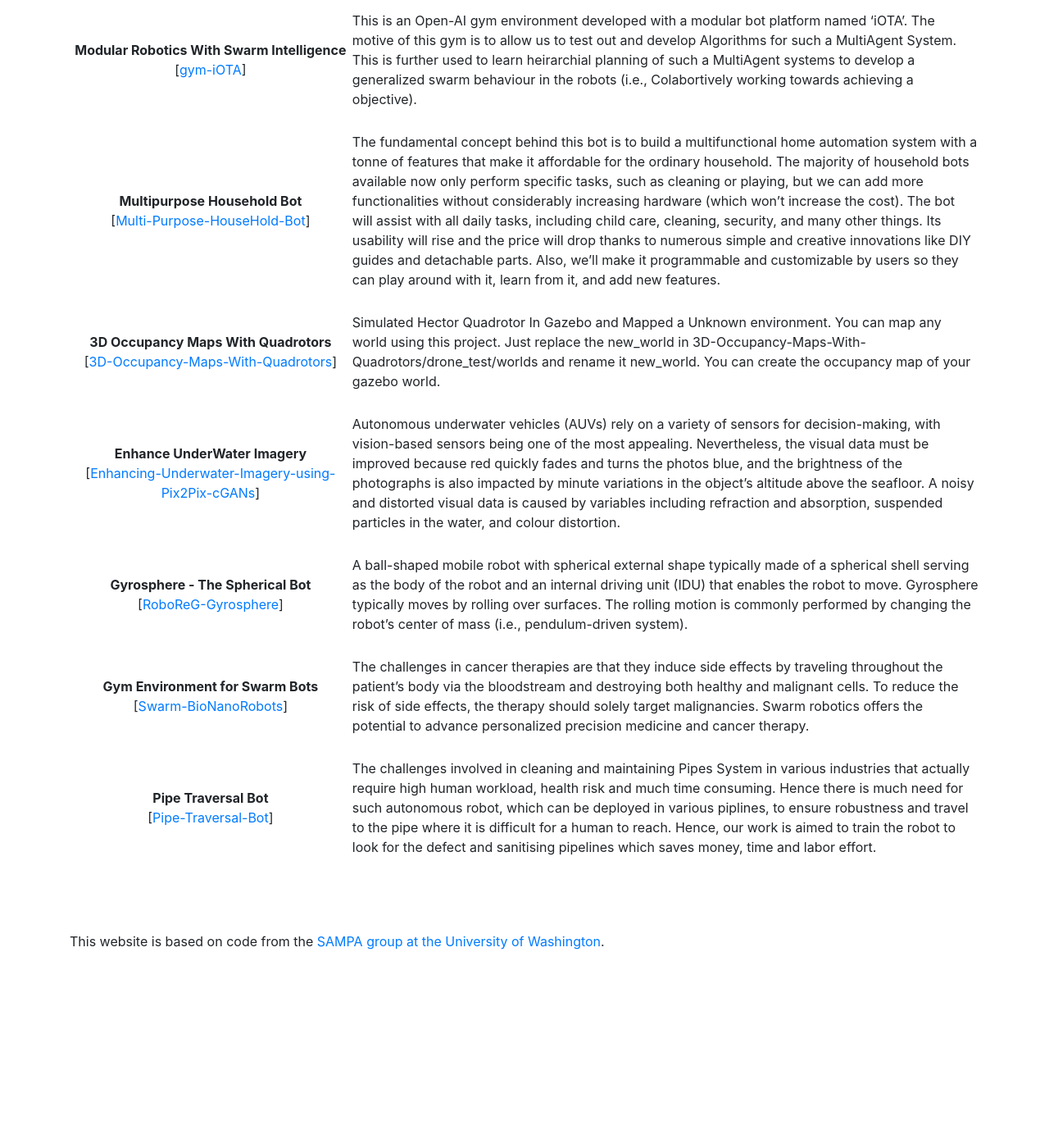
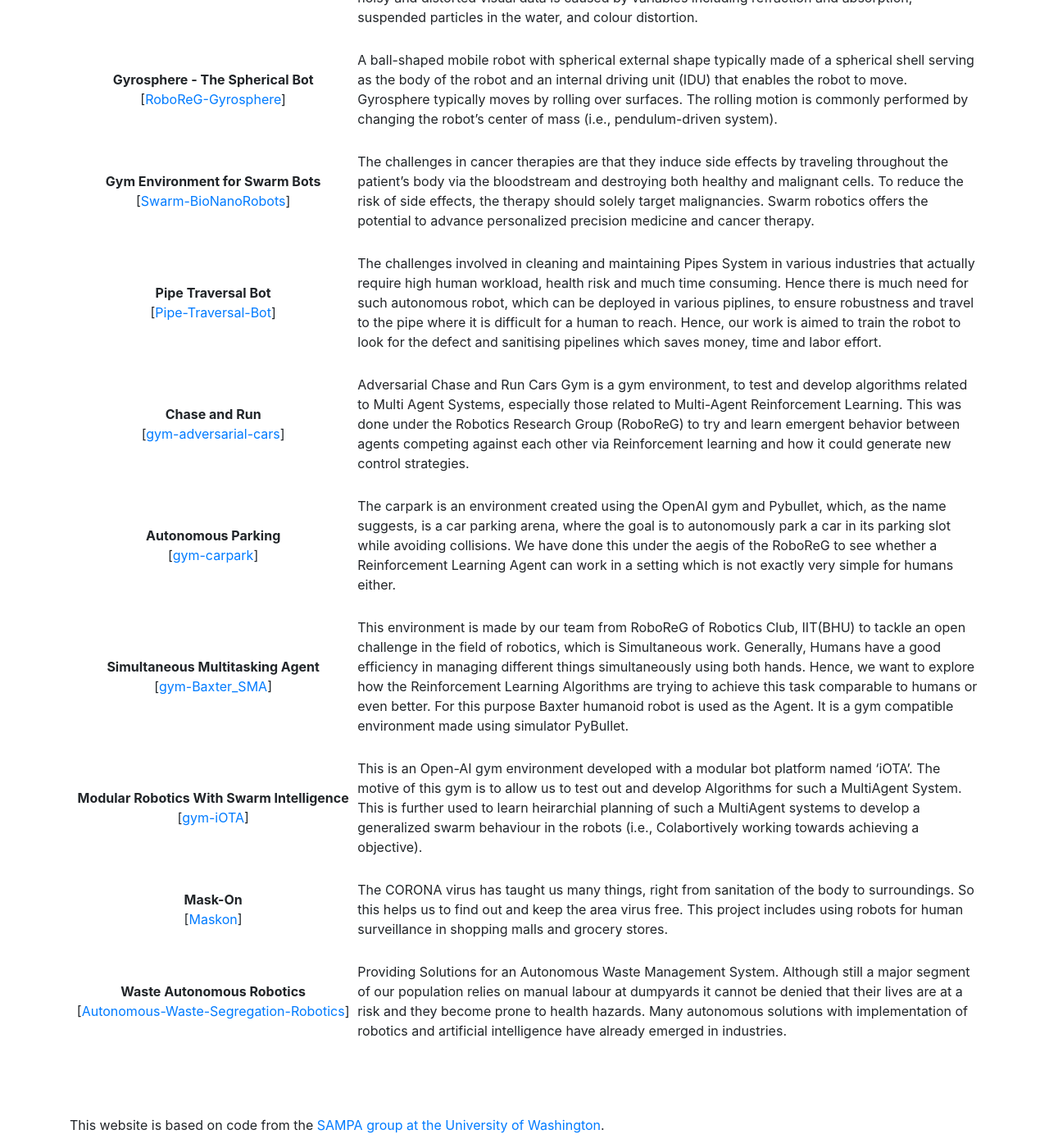
Before and after one commit to Robotics-Club-IIT-BHU/RoboReG, a Jekyll site: the page built from code.md, in a window 1280 px wide and 1400 px high, scrolled down 775 px. Shown: the whole window at 82% size. Built offline with Jekyll 4.4.1, drawn with Linux system fonts in a browser that asks for light colours; before the commit the page ends 1951 px from its top, so only the background shows below that; some of the changed text lies outside the part shown.

Commit message:
updated code.md

```diff
--- a/code.md
+++ b/code.md
@@ -9,15 +9,7 @@
 | :-------------------: | :------------- |
 | :-------------------: | :------------- |
 | <br/> | <br/> |
-|**Chase and Run**<br/>[[gym-adversarial-cars](https://github.com/Robotics-Club-IIT-BHU/gym-adversarial-cars){:target="_blank"}] &nbsp;&nbsp;&nbsp;&nbsp;&nbsp;&nbsp;&nbsp;&nbsp;&nbsp;&nbsp;&nbsp;&nbsp;&nbsp;&nbsp;&nbsp;&nbsp;&nbsp;&nbsp;&nbsp;&nbsp;&nbsp;&nbsp;&nbsp;&nbsp;&nbsp;&nbsp;&nbsp;&nbsp;&nbsp;&nbsp;&nbsp;&nbsp;&nbsp;&nbsp;&nbsp;&nbsp;&nbsp;&nbsp;&nbsp;&nbsp;&nbsp;&nbsp;&nbsp;&nbsp;&nbsp;&nbsp;&nbsp;&nbsp;&nbsp;&nbsp;&nbsp;&nbsp;&nbsp;&nbsp;&nbsp;&nbsp;&nbsp;&nbsp;&nbsp;&nbsp;&nbsp;&nbsp;&nbsp;&nbsp;&nbsp;&nbsp;&nbsp;&nbsp;&nbsp;&nbsp;&nbsp;&nbsp;|Adversarial Chase and Run Cars Gym is a gym environment, to test and develop algorithms related to Multi Agent Systems, especially those related to Multi-Agent Reinforcement Learning. This was done under the Robotics Research Group (RoboReG) to try and learn emergent behavior between agents competing against each other via Reinforcement learning and how it could generate new control strategies.|
-| <br/> | <br/> |
-|**Autonomous Parking**<br/>[[gym-carpark](https://github.com/Robotics-Club-IIT-BHU/gym-carpark){:target="_blank"}]| The carpark is an environment created using the OpenAI gym and Pybullet, which, as the name suggests, is a car parking arena, where the goal is to autonomously park a car in its parking slot while avoiding collisions. We have done this under the aegis of the RoboReG to see whether a Reinforcement Learning Agent can work in a setting which is not exactly very simple for humans either.|
-|<br/>|<br/>|
-|**Simultaneous Multitasking Agent**<br/>[[gym-Baxter_SMA](https://github.com/Robotics-Club-IIT-BHU/gym-Baxter_SMA){:target="_blank"}]| This environment is made by our team from RoboReG of Robotics Club, IIT(BHU) to tackle an open challenge in the field of robotics, which is Simultaneous work. Generally, Humans have a good efficiency in managing different things simultaneously using both hands. Hence, we want to explore how the Reinforcement Learning Algorithms are trying to achieve this task comparable to humans or even better. For this purpose Baxter humanoid robot is used as the Agent. It is a gym compatible environment made using simulator PyBullet.|
-|<br/>|<br/>|
-|**Modular Robotics With Swarm Intelligence**<br/>[[gym-iOTA](https://github.com/Robotics-Club-IIT-BHU/gym-iOTA){:target="_blank"}]|This is an Open-AI gym environment developed with a modular bot platform named 'iOTA'. The motive of this gym is to allow us to test out and develop Algorithms for such a MultiAgent System. This is further used to learn heirarchial planning of such a MultiAgent systems to develop a generalized swarm behaviour in the robots (i.e., Colabortively working towards achieving a objective). |
-|<br/>|<br/>|
-|**Multipurpose Household Bot**<br/>[[Multi-Purpose-HouseHold-Bot](https://github.com/harshmahesheka/Multi-Purpose-HouseHold-Bot){:target="_blank"}] | The fundamental concept behind this bot is to build a multifunctional home automation system with a tonne of features that make it affordable for the ordinary household. The majority of household bots available now only perform specific tasks, such as cleaning or playing, but we can add more functionalities without considerably increasing hardware (which won't increase the cost). The bot will assist with all daily tasks, including child care, cleaning, security, and many other things. Its usability will rise and the price will drop thanks to numerous simple and creative innovations like DIY guides and detachable parts. Also, we'll make it programmable and customizable by users so they can play around with it, learn from it, and add new features. |
+|**Multipurpose Household Bot**<br/>[[Multi-Purpose-HouseHold-Bot](https://github.com/harshmahesheka/Multi-Purpose-HouseHold-Bot){:target="_blank"}] &nbsp;&nbsp;&nbsp;&nbsp;&nbsp;&nbsp;&nbsp;&nbsp;&nbsp;&nbsp;&nbsp;&nbsp;&nbsp;&nbsp;&nbsp;&nbsp;&nbsp;&nbsp;&nbsp;&nbsp;&nbsp;&nbsp;&nbsp;&nbsp;&nbsp;&nbsp;&nbsp;&nbsp;&nbsp;&nbsp;&nbsp;&nbsp;&nbsp;&nbsp;&nbsp;&nbsp;&nbsp;&nbsp;&nbsp;&nbsp;&nbsp;&nbsp;&nbsp;&nbsp;&nbsp;&nbsp;&nbsp;&nbsp;&nbsp;&nbsp;&nbsp;&nbsp;&nbsp;&nbsp;&nbsp;&nbsp;&nbsp;&nbsp;&nbsp;&nbsp;&nbsp;&nbsp;&nbsp;&nbsp;&nbsp;&nbsp;&nbsp;&nbsp;&nbsp;&nbsp;&nbsp;&nbsp;|The fundamental concept behind this bot is to build a multifunctional home automation system with a tonne of features that make it affordable for the ordinary household. The majority of household bots available now only perform specific tasks, such as cleaning or playing, but we can add more functionalities without considerably increasing hardware (which won't increase the cost). The bot will assist with all daily tasks, including child care, cleaning, security, and many other things. Its usability will rise and the price will drop thanks to numerous simple and creative innovations like DIY guides and detachable parts. Also, we'll make it programmable and customizable by users so they can play around with it, learn from it, and add new features. |
 | <br/> | <br/> |
 |**3D Occupancy Maps With Quadrotors**<br/>[[3D-Occupancy-Maps-With-Quadrotors](https://github.com/DolceParadise/3D-Occupancy-Maps-With-Quadrotors){:target="_blank"}] | Simulated Hector Quadrotor In Gazebo and Mapped a Unknown environment. You can map any world using this project. Just replace the new_world in 3D-Occupancy-Maps-With-Quadrotors/drone_test/worlds and rename it new_world. You can create the occupancy map of your gazebo world. |
 | <br/> | <br/> |
@@ -29,6 +21,18 @@
 | <br/> | <br/> |
 |**Pipe Traversal Bot**<br/>[[Pipe-Traversal-Bot](https://github.com/vivekagarwal2349/Pipe-Traversal-Bot){:target="_blank"}] | The challenges involved in cleaning and maintaining Pipes System in various industries that actually require high human workload, health risk and much time consuming. Hence there is much need for such autonomous robot, which can be deployed in various piplines, to ensure robustness and travel to the pipe where it is difficult for a human to reach. Hence, our work is aimed to train the robot to look for the defect and sanitising pipelines which saves money, time and labor effort. |
 | <br/> | <br/> |
+|**Chase and Run**<br/>[[gym-adversarial-cars](https://github.com/Robotics-Club-IIT-BHU/gym-adversarial-cars){:target="_blank"}] |Adversarial Chase and Run Cars Gym is a gym environment, to test and develop algorithms related to Multi Agent Systems, especially those related to Multi-Agent Reinforcement Learning. This was done under the Robotics Research Group (RoboReG) to try and learn emergent behavior between agents competing against each other via Reinforcement learning and how it could generate new control strategies.|
+| <br/> | <br/> |
+|**Autonomous Parking**<br/>[[gym-carpark](https://github.com/Robotics-Club-IIT-BHU/gym-carpark){:target="_blank"}]| The carpark is an environment created using the OpenAI gym and Pybullet, which, as the name suggests, is a car parking arena, where the goal is to autonomously park a car in its parking slot while avoiding collisions. We have done this under the aegis of the RoboReG to see whether a Reinforcement Learning Agent can work in a setting which is not exactly very simple for humans either.|
+|<br/>|<br/>|
+|**Simultaneous Multitasking Agent**<br/>[[gym-Baxter_SMA](https://github.com/Robotics-Club-IIT-BHU/gym-Baxter_SMA){:target="_blank"}]| This environment is made by our team from RoboReG of Robotics Club, IIT(BHU) to tackle an open challenge in the field of robotics, which is Simultaneous work. Generally, Humans have a good efficiency in managing different things simultaneously using both hands. Hence, we want to explore how the Reinforcement Learning Algorithms are trying to achieve this task comparable to humans or even better. For this purpose Baxter humanoid robot is used as the Agent. It is a gym compatible environment made using simulator PyBullet.|
+|<br/>|<br/>|
+|**Modular Robotics With Swarm Intelligence**<br/>[[gym-iOTA](https://github.com/Robotics-Club-IIT-BHU/gym-iOTA){:target="_blank"}]|This is an Open-AI gym environment developed with a modular bot platform named 'iOTA'. The motive of this gym is to allow us to test out and develop Algorithms for such a MultiAgent System. This is further used to learn heirarchial planning of such a MultiAgent systems to develop a generalized swarm behaviour in the robots (i.e., Colabortively working towards achieving a objective). |
+|<br/>|<br/>|
+|**Mask-On**<br/>[[Maskon](https://github.com/Robotics-Club-IIT-BHU/Maskon){:target="_blank"}]|The CORONA virus has taught us many things, right from sanitation of the body to surroundings. So this helps us to find out and keep the area virus free. This project includes using robots for human surveillance in shopping malls and grocery stores. |
+|<br/>|<br/>|
+|**Waste Autonomous Robotics**<br/>[[Autonomous-Waste-Segregation-Robotics](https://github.com/Robotics-Club-IIT-BHU/Autonomous-Waste-Segregation-Robotics){:target="_blank"}]|Providing Solutions for an Autonomous Waste Management System. Although still a major segment of our population relies on manual labour at dumpyards it cannot be denied that their lives are at a risk and they become prone to health hazards. Many autonomous solutions with implementation of robotics and artificial intelligence have already emerged in industries. |
+|<br/>|<br/>|
 
 <!-- </div> -->
 <br/><br/>
```
